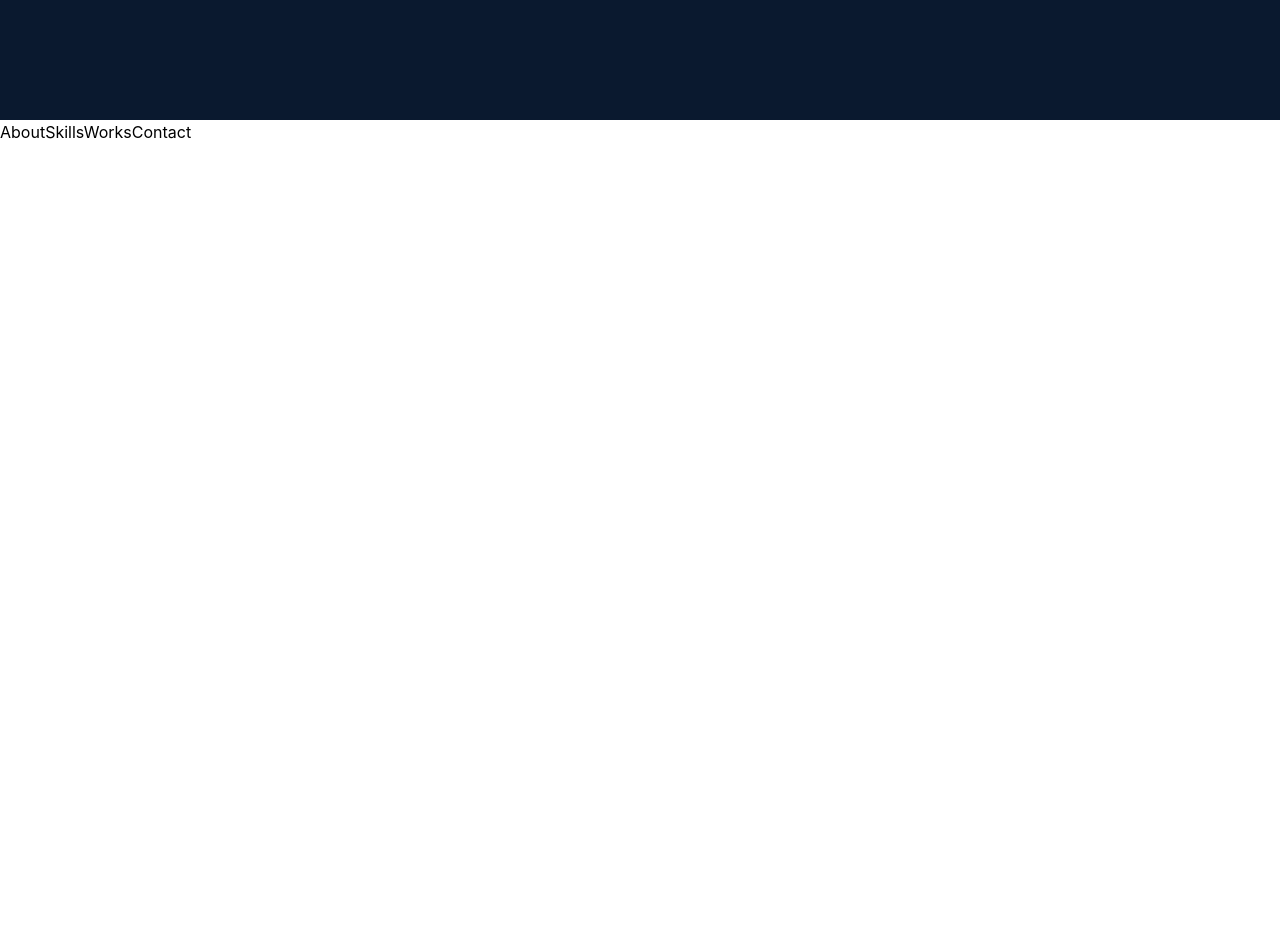
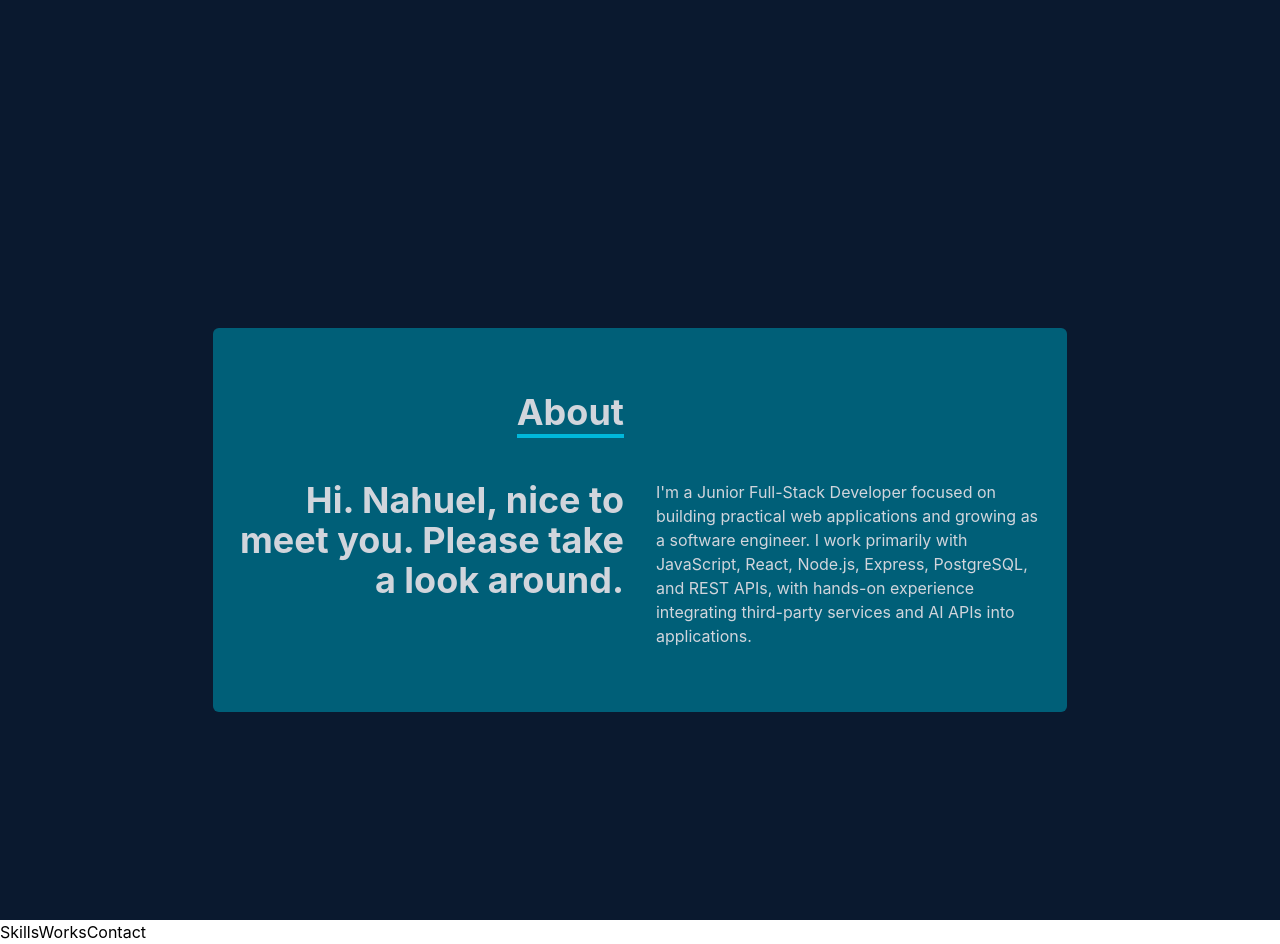
Before and after one commit to Nahjuu/portfolio, a React (Vite) app: page / in a window 1280 px wide. Shown: the part 680-1624 px from the top of the page. Before the commit the page ends 824 px from the top, so only its background shows below. Built offline with nearby package versions, Linux system fonts and the light colour scheme.

Commit message:
Added about.jsx component, renders well

```diff
--- a/src/components/About.jsx
+++ b/src/components/About.jsx
@@ -1,11 +1,49 @@
-import React from 'react';
+import React from "react";
 
-function About(){
-    return(
-        <>
-        About
-        </>
-    )
-}
+
+const About = () => {
+  return (
+    // Main container with full width/height and background
+    <div
+      name="about"
+      id="about"
+      className="w-full h-screen bg-[#0a192f] text-gray-300"
+    >
+      {/*Content container with cyan background*/}
+      <div className="flex flex-col justify-center items-center w-full h-full">
+        {/*Title section using grid */}
+        <div className="py-16 rounded-md bg-cyan-800 flex flex-col justify-center items-center w-4/6">
+          <div className="max-w-[1000px] w-full grid grid-cols-2 gap-8 mb-4">
+            <div className="sm:text-right pb-8 pl-4">
+              <p className="text-4xl font-bold inline border-b-4 border-cyan-500">
+                About
+              </p>
+            </div>
+            <div></div>
+            {/*Content section with responsive grid*/}
+          </div>
+          <div className="max-w-[1000px] w-full grid sm:grid-cols-2 gap-8 px-4">
+            <div className="sm:text-right text-4xl font-bold">
+              <p>
+                Hi. Nahuel, nice to meet you. Please take a
+                look around.
+              </p>
+            </div>
+            <div>
+              <p>
+                I'm a Junior Full-Stack Developer focused on building practical web
+                applications and growing as a software engineer.
+                I work primarily with JavaScript, React, Node.js, Express, PostgreSQL,
+                and REST APIs, with hands-on experience integrating third-party
+                services and AI APIs into applications.
+              </p>
+            </div>
+          </div>
+        </div>
+      </div>
+    </div>
+  );
+};
+
 
 export default About;
```
